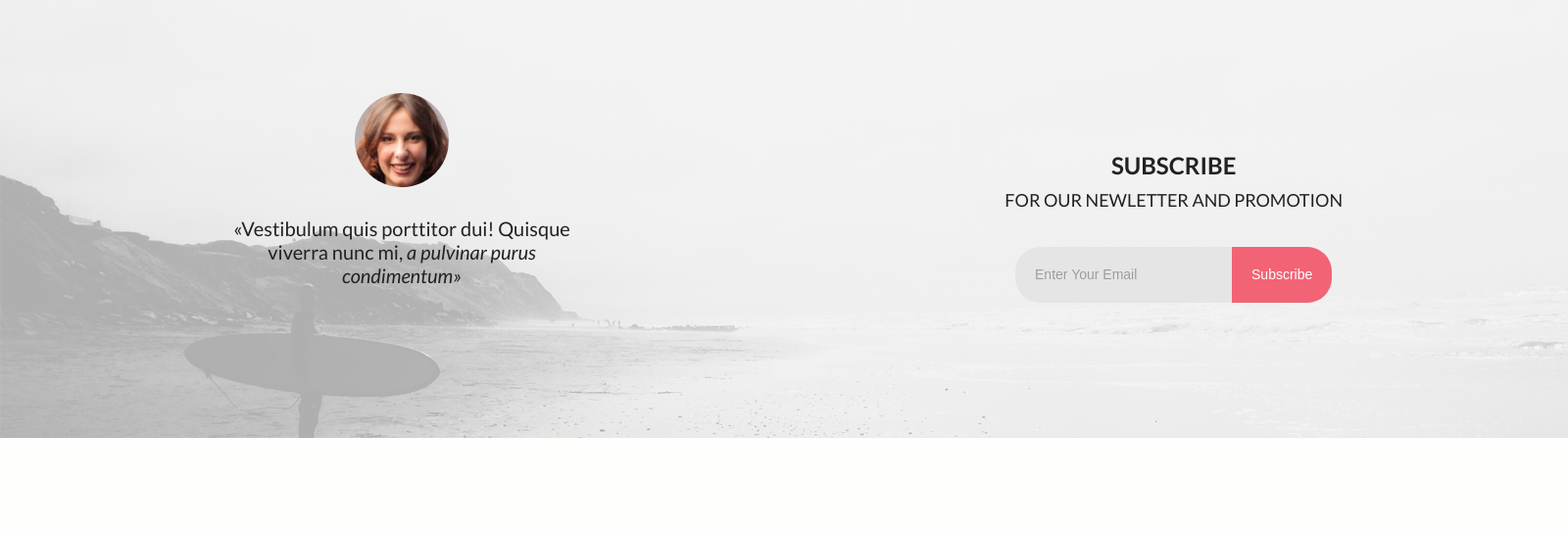
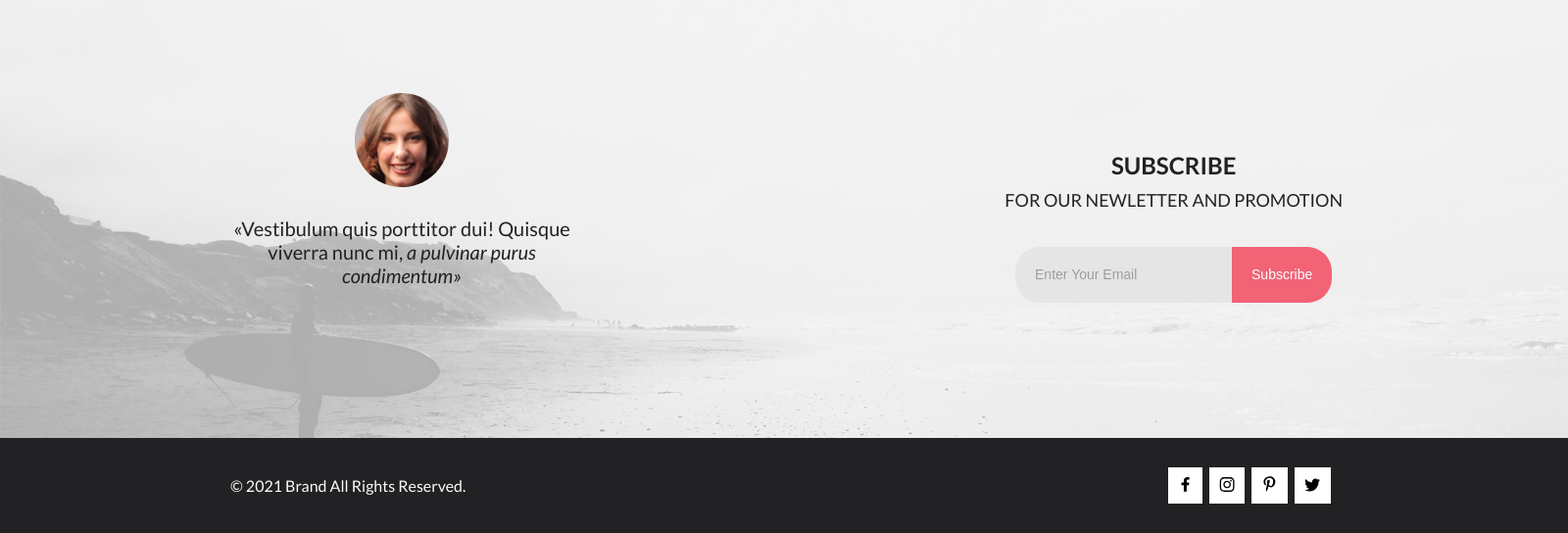
Before and after one commit to PatLydon/patlydon.github.io, a PHP site: page / in a window 1600 px wide. Shown: the part 3343-3887 px from the top of the page at 98% size. Before the commit the page ends 3790 px from the top, so only its background shows below. Run offline with PHP 8.4, Linux system fonts and the light colour scheme.

Commit message:
Add files via upload

```diff
--- a/index.html
+++ b/index.html
@@ -207,7 +258,13 @@
                         </div>
                     </section>
                     <section class="footer-bottom">
-
+                        <p class="rights-reserv-txt">&copy;&nbsp;2021 Brand All Rights Reserved.</p>
+                        <div class="social-contacts">
+                            <a class="social-contacts-icons fb" href="#"><img src="img/fb-icon.svg" alt=""></a>
+                            <a class="social-contacts-icons ig" href="#"><img src="img/instagram-icon.svg" alt=""></a>
+                            <a class="social-contacts-icons pt" href="#"><img src="img/patreon-icon.svg" alt=""></a>
+                            <a class="social-contacts-icons tw" href="#"><img src="img/twitter-icon.svg" alt=""></a>
+                        </div>
                     </section>
                 </div>
             </footer>
--- a/style.css
+++ b/style.css
@@ -3,9 +3,7 @@
     padding: 0;
 }
 
-html{
-    overflow-x: hidden;
-}
+
 
 body {
     font-family: Lato;
@@ -14,7 +12,7 @@ body {
 }
 
 .container {
-    width: 1600px;
+    max-width: 1600px;
     margin: 0 auto;
 }
 
@@ -447,3 +534,51 @@ body {
     background-color: #fff;
     color: #F26376;
 }
+
+.footer-bottom {
+    background-color: #222224;
+    padding: 30px 235px 30px 235px;
+    display: flex;
+    justify-content: space-between;
+}
+
+.rights-reserv-txt{
+    font-size: 16px;
+    line-height: 19px;
+    color: #FBFBFB;
+    font-weight: 400;
+    display: block;
+    align-self: center;
+}
+
+.social-contacts{
+    display: flex;
+
+}
+
+.social-contacts-icons{
+  text-decoration: none;
+  margin: 0 7px 0 0;
+  background-color: #fff;
+}
+
+.social-contacts-icons:hover:hover {
+    background-color: #F26376;
+}
+
+
+.fb {
+    padding: 9px 13px;
+}
+
+.ig {
+    padding: 9px 10px;
+}
+
+.pt {
+    padding: 9px 12px;
+}
+
+.tw {
+    padding: 9px 10px;
+}
```
Also changed, not shown: other parts of index.html (+60 -9 lines), other parts of style.css (+94 -5 lines), img/basket.svg (added), img/contact.svg (added), img/fb-icon.svg (added), img/footer-top-icon.png (added), img/instagram-icon.svg (added), img/main-preview-man.png (added), img/patreon-icon.svg (added), img/search.svg (added), img/side-menu.svg (added), img/twitter-icon.svg (added).
